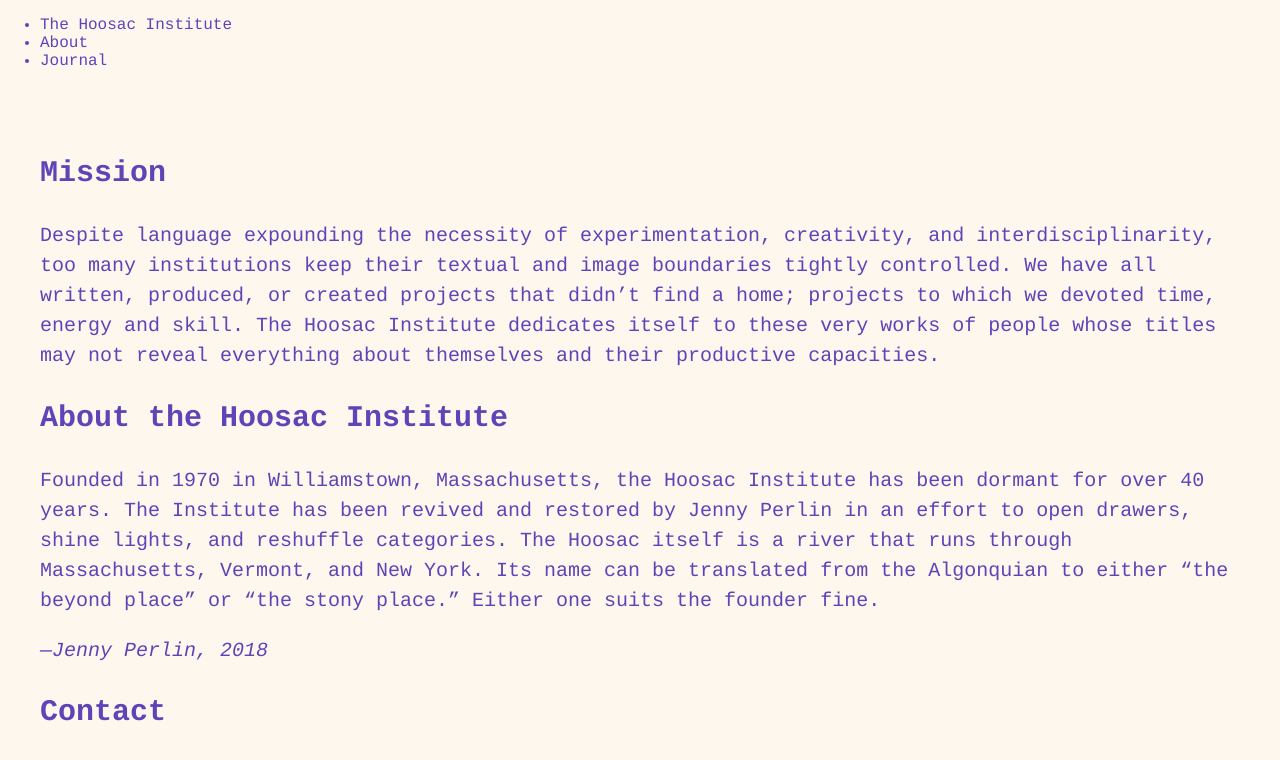
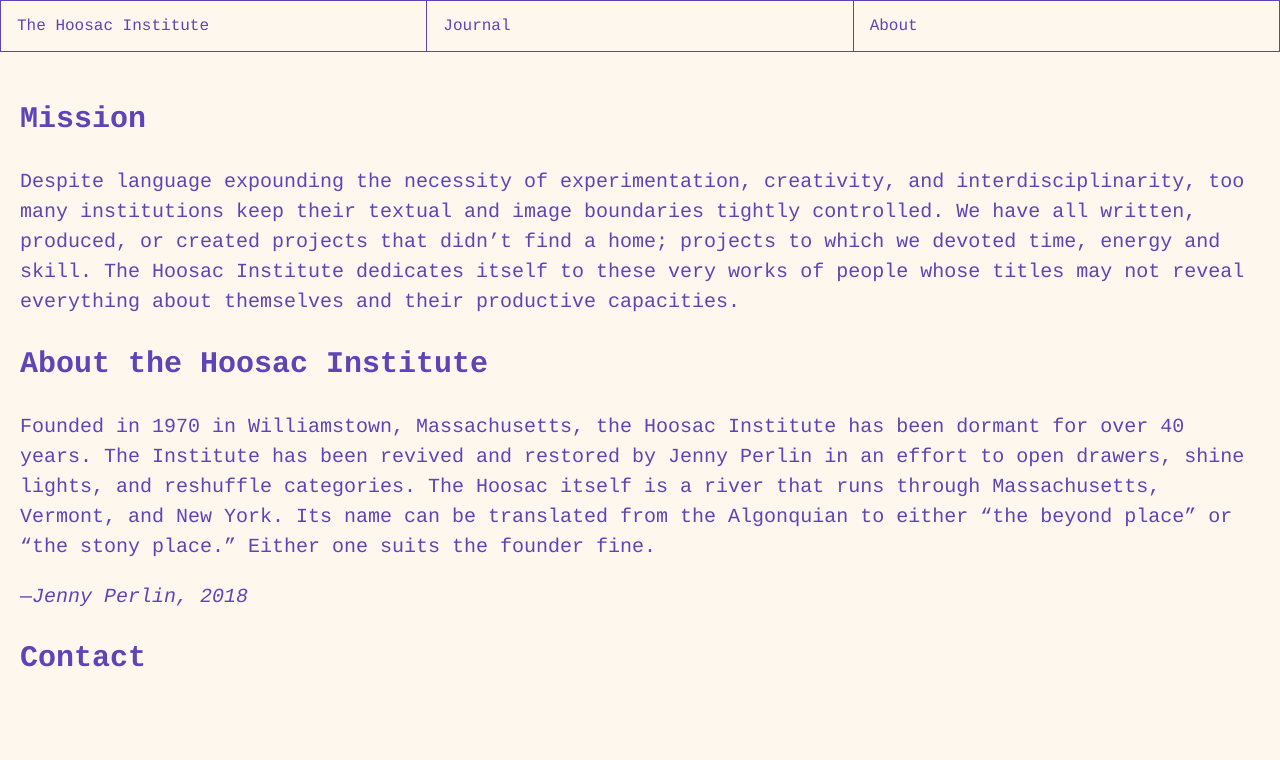
Before and after one commit to caseyg/hoosacinstitute, a Jekyll site: the page built from about.md, in a window 1280 px wide. Shown: the top 760 px of the page. Built offline with Jekyll 4.4.1, drawn with Linux system fonts in a browser that asks for light colours; our own code applies the rules of GitHub Pages for plain Markdown files.

Commit message:
update nav

```diff
--- a/_layouts/default.html
+++ b/_layouts/default.html
@@ -14,17 +14,15 @@
 
     <header role="banner">
 
-    <ul>
-      <li><a href="{{ site.baseurl }}/home">The Hoosac Institute</a></li>
-      <li><a href="{{ site.baseurl }}/about">About</a></li>
-      <li><a href="{{ site.baseurl }}/journal">Journal</a></li>
+    <div class="nav">
+      <a href="{{ site.baseurl }}/home">The Hoosac Institute</a>
+      <a href="{{ site.baseurl }}/journal">Journal</a>
+      <a href="{{ site.baseurl }}/about">About</a>
     </ul>
 
     </header>
     <main id="wrapper">
-      <div class="container" aria-label="Content">
-          {{ content }}
-      </div>
+      {{ content }}
     </main>
 
     <footer>
```
